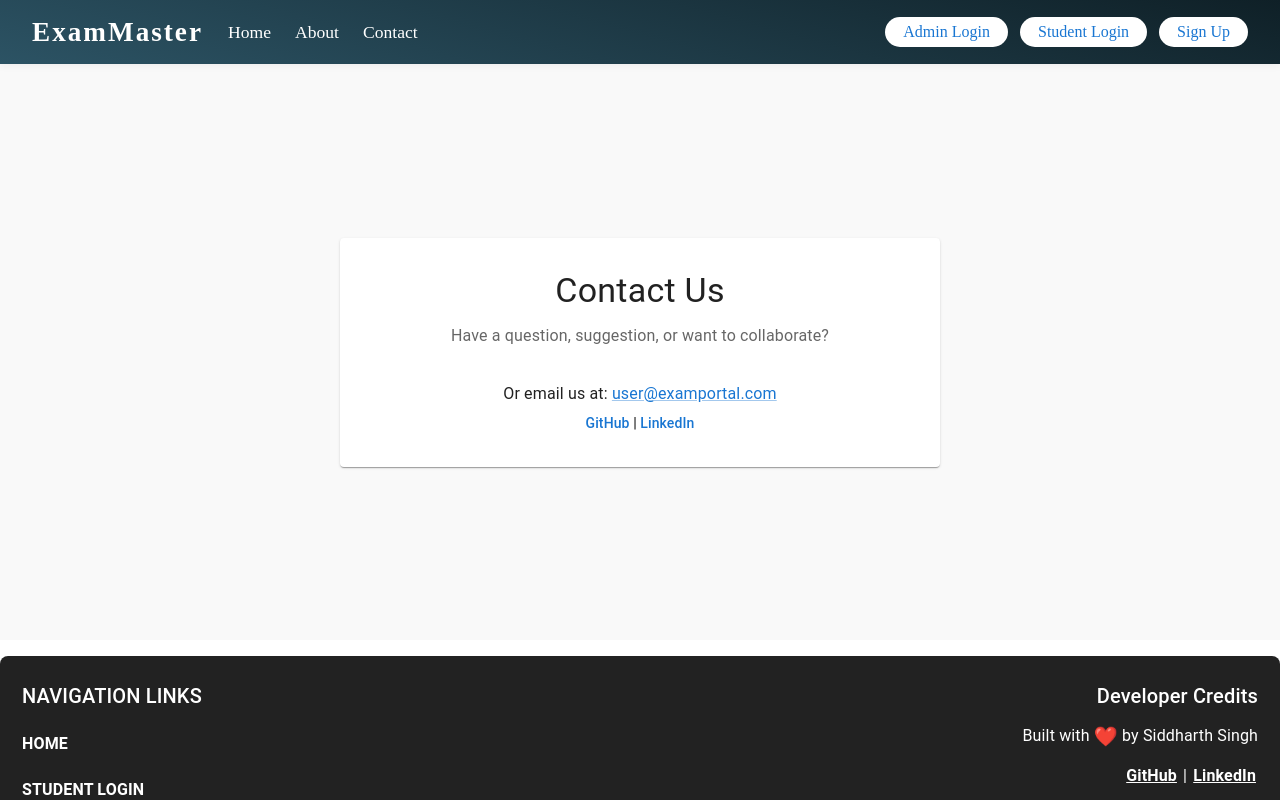
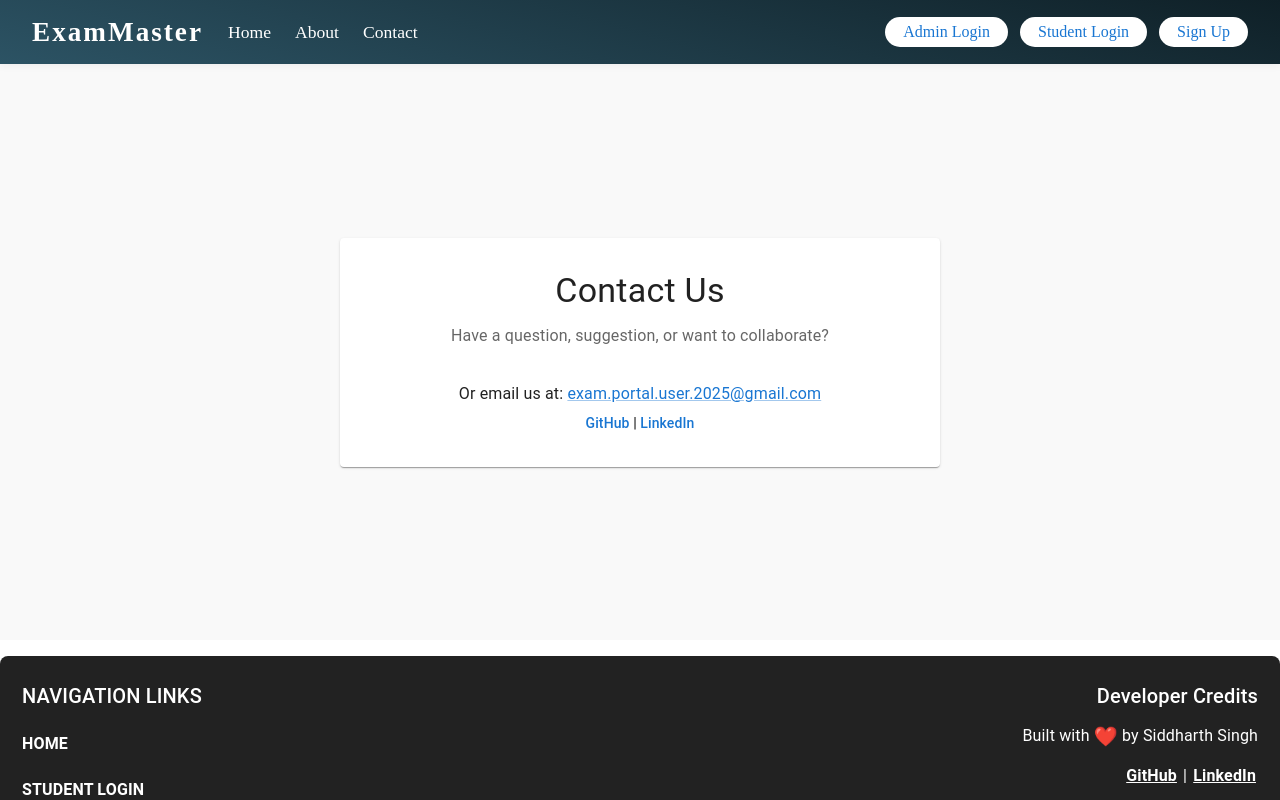
Before and after one commit to Siddharth2k14/online-exam-portal-client, a React (Vite) app: page /contact in a window 1280 px wide. Shown: the top 800 px of the page. Built offline with nearby package versions, Linux system fonts and the light colour scheme.

Commit message:
Adding the correct mail

```diff
--- a/src/components/Contact Main/ContactMain.jsx
+++ b/src/components/Contact Main/ContactMain.jsx
@@ -16,7 +16,7 @@ const ContactMain = () => {
         </Typography>
         <Box mt={4} textAlign="center">
           <Typography variant="subtitle1" gutterBottom>
-            Or email us at: <Link href="mailto:user@examportal.com">user@examportal.com</Link>
+            Or email us at: <Link href="mailto:exam.portal.user.2025@gmail.com">exam.portal.user.2025@gmail.com</Link>
           </Typography>
           <Typography variant="subtitle2">
             <Link href="https://github.com/Siddharth2k14" target="_blank" rel="noopener" underline="hover">
```
